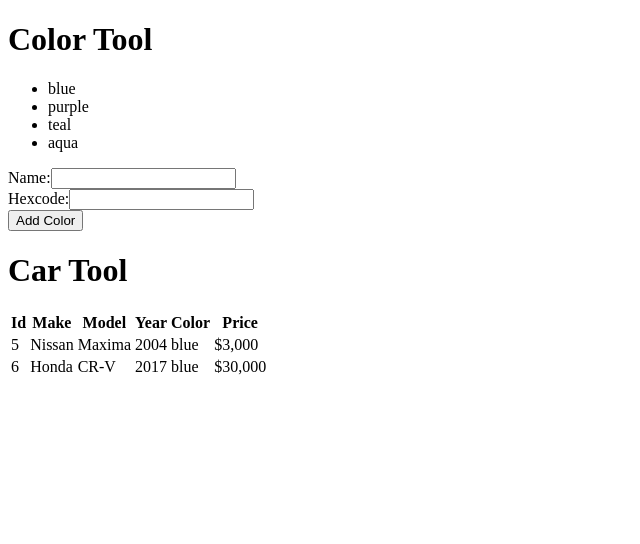
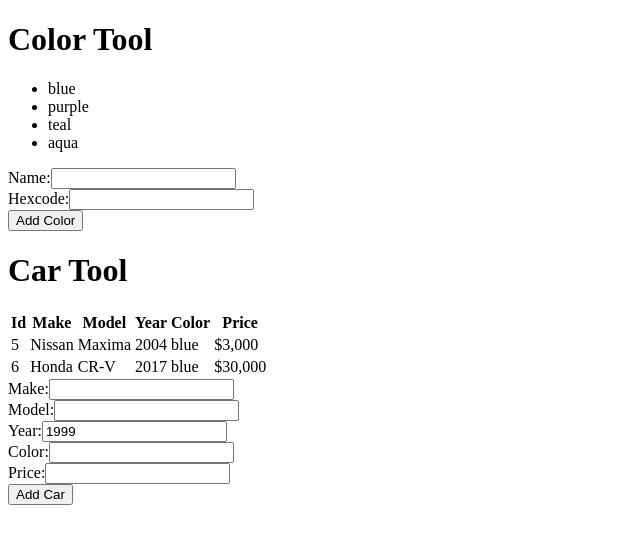
Before and after one commit to kelseyp1993/react-redux-typescript-course, a React (Create React App) app: page / in a window 1280 px wide. Shown: the top 544 px of the page, without its empty margins (0-640 px from the left). Built offline with nearby package versions, Linux system fonts and the light colour scheme.

Commit message:
Exercise 6

```diff
--- /dev/null
+++ b/src/components/CarForm.tsx
@@ -0,0 +1,95 @@
+import React, { Component, ChangeEvent } from "react";
+
+export type CarFormProps = {};
+
+export type CarFormState = {
+  make: string;
+  model: string;
+  year: number;
+  color: string;
+  price: string;
+};
+
+export class CarForm extends Component<CarFormProps, CarFormState> {
+  // class property
+  state = {
+    make: "",
+    model: "",
+    year: 1999,
+    color: "",
+    price: "",
+  };
+
+  // class arrow function
+  change = (e: ChangeEvent<HTMLInputElement>) => {
+    this.setState({
+      // evaluate the expression in the square braces, and that will
+      // be the name of the property which will be updated
+      [e.target.name]:
+        e.target.type === "number" ? Number(e.target.value) : e.target.value,
+    } as Pick<CarFormState, keyof CarFormState>);
+  };
+
+  render() {
+    console.log(this.state);
+
+    return (
+      <form>
+        <div>
+          {/* React.createElement('label', { htmlFor: 'name-input' }) */}
+          <label htmlFor="name-input">Make:</label>
+          <input
+            type="text"
+            id="make-input"
+            name="make"
+            value={this.state.make}
+            onChange={this.change}
+          />
+        </div>
+        <div>
+          <label htmlFor="model-input">Model:</label>
+          <input
+            type="text"
+            id="model-input"
+            name="model"
+            value={this.state.model}
+            onChange={this.change}
+          />
+        </div>
+        <div>
+          <label htmlFor="year-input">Year:</label>
+          <input
+            type="text"
+            id="year-input"
+            name="year"
+            value={this.state.year}
+            onChange={this.change}
+          />
+        </div>
+        <div>
+          <label htmlFor="color-input">Color:</label>
+          <input
+            type="text"
+            id="color-input"
+            name="color"
+            value={this.state.color}
+            onChange={this.change}
+          />
+        </div>
+        <div>
+          <label htmlFor="price-input">Price:</label>
+          <input
+            type="text"
+            id="price-input"
+            name="price"
+            value={this.state.price}
+            onChange={this.change}
+          />
+        </div>
+        <button type="button">Add Car</button>
+      </form>
+    );
+  }
+}
+
+console.dir(CarForm);
--- a/src/components/CarTool.tsx
+++ b/src/components/CarTool.tsx
@@ -1,6 +1,7 @@
 import React, { Component } from 'react';
 
 import { Car } from '../models/cars';
+import { CarForm } from './CarForm';
 import { CarTable } from './CarTable';
 import { ToolHeader } from './ToolHeader';
 
@@ -14,6 +15,7 @@
             <>
                 <ToolHeader headerText="Car Tool"/>
                 <CarTable cars={this.props.cars}/>
+                <CarForm/>
             </>
         );
     }
```
